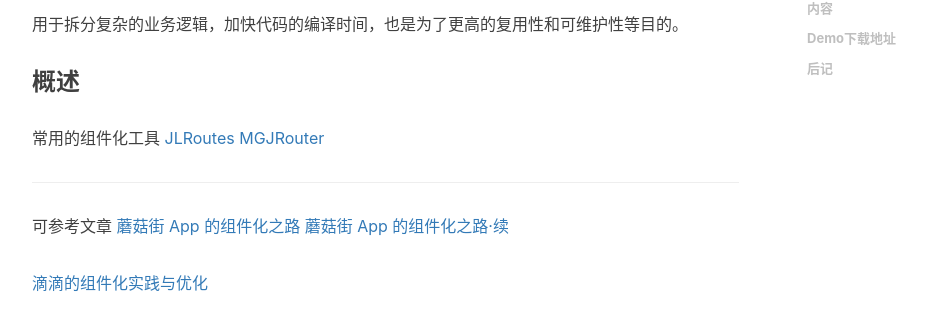
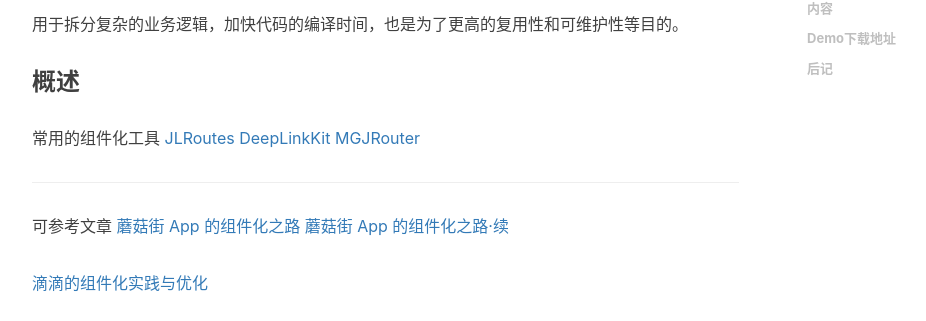
Before and after one commit to wangpt/wangpt.github.io, a Jekyll site: the page built from _posts/2018-08-30-routes-mark.markdown, in a window 1280 px wide and 900 px high, scrolled down 558 px. Shown: the part 132-453 px from the top of the window, without its empty margins (233-1159 px from the left). Built offline with Jekyll 4.4.1, drawn with Linux system fonts in a browser that asks for light colours; nearby versions of some CDN libraries; comment, search, counter and statistics services are not loaded.

Commit message:
change route

```diff
--- a/_posts/2018-08-30-routes-mark.markdown
+++ b/_posts/2018-08-30-routes-mark.markdown
@@ -20,6 +20,7 @@ tags:
 ### 概述
 常用的组件化工具
 [JLRoutes](https://github.com/joeldev/JLRoutes)
+[DeepLinkKit](https://github.com/button/DeepLinkKit)
 [MGJRouter](https://github.com/meili/MGJRouter)
 
 ---
```
